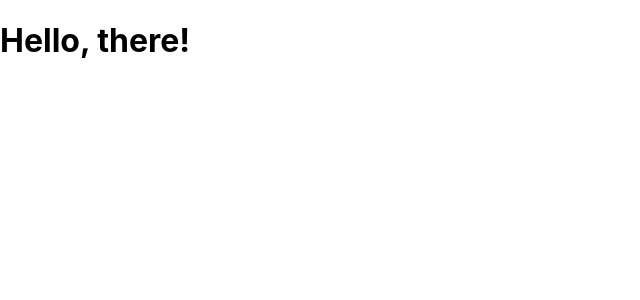
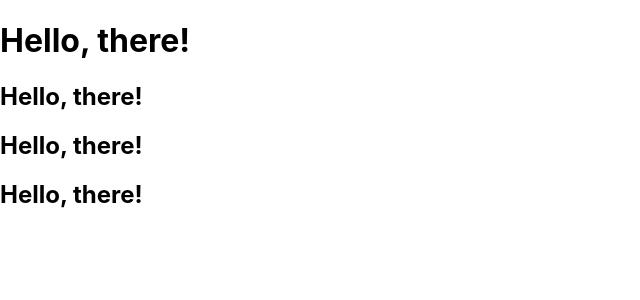
Before and after one commit to KasebrotII/react-lab4, a React (Create React App) app: page / in a window 1280 px wide. Shown: the top 300 px of the page, without its empty margins (0-640 px from the left). Built offline with nearby package versions, Linux system fonts and the light colour scheme.

Commit message:
Added additional jsx and using react fragment.

```diff
--- a/src/App.js
+++ b/src/App.js
@@ -2,9 +2,20 @@ import './App.css';
 
 const App = () => {
   return (
+    <>
     <h1>
       Hello, there!
     </h1>
+    <h2>
+      Hello, there!
+    </h2>
+    <h2>
+      Hello, there!
+    </h2>
+    <h2>
+      Hello, there!
+    </h2>
+    </>
   );
 }
 
```
